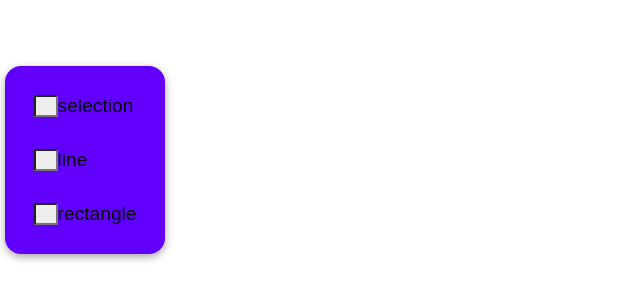
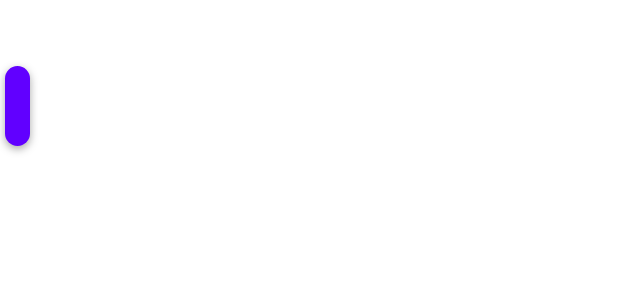
Before and after one commit to eakarr/draWMe-reactjs, a React (Create React App) app: page / in a window 1280 px wide. Shown: the part 334-634 px from the top of the page, without its empty margins (0-640 px from the left). Built offline with nearby package versions, Linux system fonts and the light colour scheme.

Commit message:
Input tag changed into img tag

```diff
--- a/src/components/StyleButtons.jsx
+++ b/src/components/StyleButtons.jsx
@@ -2,11 +2,15 @@ import React from "react";
 
 import "./StyleButtons.scss";
 
-const StyleButtons = ({ type, id, checked, onChange }) => {
+const StyleButtons = ({ id, onClick, src }) => {
   return (
-    <div className="radio-container">
-      <input type={type} id={id} checked={checked} onChange={onChange} />
-      <label htmlFor={id}>{id}</label>
+    <div className="icon-container">
+      <img
+        src={src}
+        id={id}
+        alt={id}
+        onClick={onClick}
+      />
     </div>
   );
 };
```
